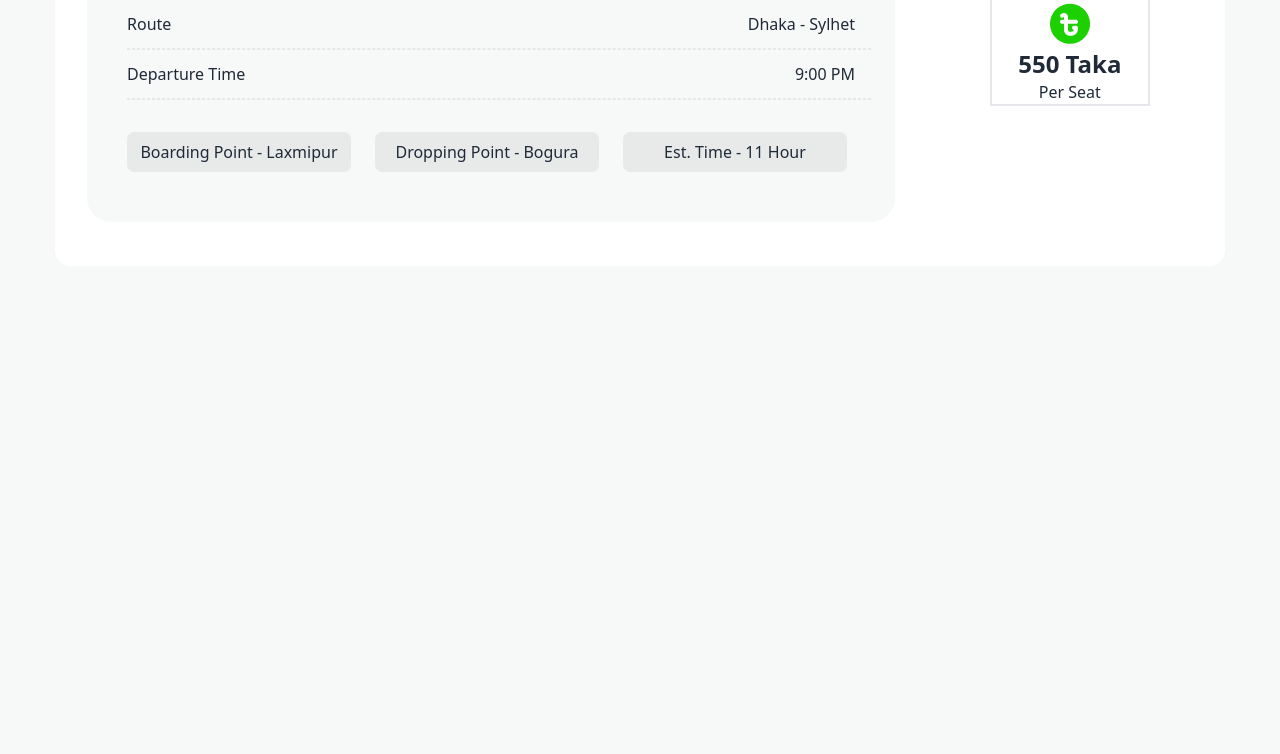
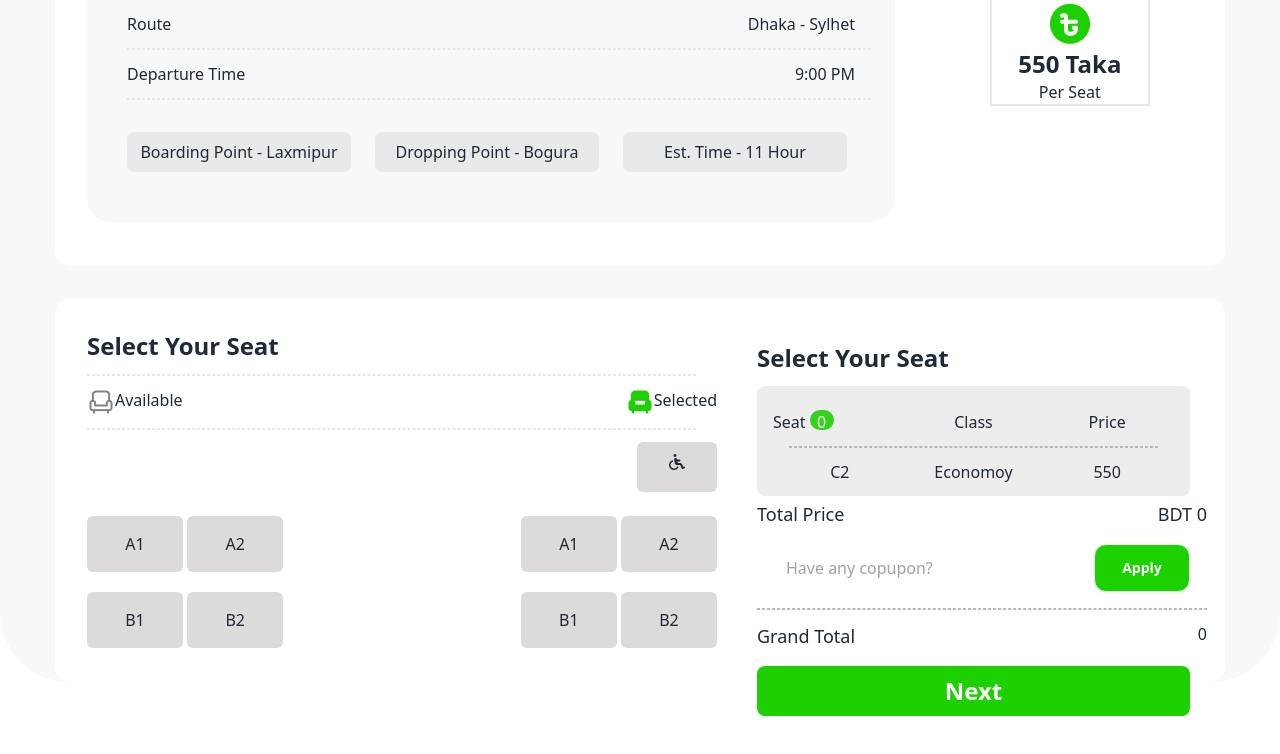
Before and after one commit to Tafiqulislam/My-assignment-is-five, a plain HTML site: page index.html in a window 1280 px wide. Shown: the part 1628-2382 px from the top of the page. After the commit the page ends 2360 px from the top, so only its background shows below. Drawn offline with nearby package versions, Linux system fonts and the light colour scheme.

Commit message:
add section and button

```diff
--- a/index.html
+++ b/index.html
@@ -6,6 +6,8 @@
     <title>My Assingment 5</title>
     <link href="https://cdn.jsdelivr.net/npm/daisyui@4.7.2/dist/full.min.css" rel="stylesheet" type="text/css" />
     <script src="https://cdn.tailwindcss.com"></script>
+    <!-- fonts awasome  -->
+    <script src="https://kit.fontawesome.com/473ee17107.js" crossorigin="anonymous"></script>
 </head>
 <body>
     <header>
@@ -87,7 +89,7 @@
         <!--------main section three---->
         <section>
             <!-- container div -->
-            <div class="h-[2208px] bg-[#F7F8F8] border-t-2 border-[#1DD100] rounded-[70px]">
+            <div class=" bg-[#F7F8F8] border-t-2 border-[#1DD100] rounded-[70px]">
                 <!-- tex box -->
                 <div class="lg:w-[1170px]border-2 text-center mx-auto mt-28">
                     <h3 class="text-4xl font-bold mb-4">P.H Paribahan</h3>
@@ -146,10 +148,105 @@
                             <p>Per Seat</p>
                         </div>
                     </div>
+                </div>
 
+        <!-------section fore--------->
+        <section>
+            <!-- area div -->
+            <div class="lg:w-[1170px] h-96 bg-[#FFFFFF] mx-auto mt-8 rounded-2xl p-8">
+            <div class="flex gap-10">
+                <!--------container box one---------->
+                <div class="container-box">
+                    <div>
+                        <h3 class="text-2xl font-semibold">Select Your Seat</h3>
+                        <div class="lg:w-[609px] border-[1px] border-dashed my-3"></div>
+
+                        <div class="flex justify-between">
+                            <div class="flex">
+                                <img src="images/seat-gray.png" alt="">
+                                <h4>Available</h4>
+                            </div>
+                            <div class="flex">
+                                <img src="images/seat-green-filled.png" alt="">
+                                <h4>Selected</h4>
+                            </div>
+                        </div>
+                        <div class="lg:w-[609px] border-[1px] border-dashed my-3"></div>
+                        <div class="w-20 h-[50px] bg-[#dddada] rounded-md text-center lg:ml-[550px]">
+                            <i class="fa-solid fa-wheelchair my-3"></i>
+                        </div>
+                        <!-- container div -->
+                        <div class="flex justify-between my-6">
+                            <div class=" ">
+                                <div>
+                                    <button class="w-24 h-14 bg-[#dddada] rounded-md">A1</button>
+                                    <button class="w-24 h-14 bg-[#dddada] rounded-md">A2</button>
+                                </div>
+                                <div class="mt-5">
+                                    <button class="w-24 h-14 bg-[#dddada] rounded-md">B1</button>
+                                    <button class="w-24 h-14 bg-[#dddada] rounded-md">B2</button>
+                                </div>
+                            </div>
+
+                            <div class="">
+                                <div>
+                                    <button class="w-24 h-14 bg-[#dddada] rounded-md">A1</button>
+                                    <button class="w-24 h-14 bg-[#dddada] rounded-md">A2</button>
+                                </div>
+                                <div class="mt-5">
+                                    <button class="w-24 h-14 bg-[#dddada] rounded-md">B1</button>
+                                    <button class="w-24 h-14 bg-[#dddada] rounded-md">B2</button>
+                                </div>
+                            </div>
+                        </div>
+                    </div>
+                </div>
+
+                <!---------container box two--------->
+                <div>
+                    <h3 class="text-2xl font-semibold my-3">Select Your Seat</h3>
+                    <div class="lg:w-[433px] bg-[#ededed] rounded-lg pt-6 px-4 pb-3">
+                        <div class="grid grid-cols-3 text-center">
+                            <div class="flex gap-1">
+                                <h4>Seat</h4>
+                                <button class="w-6 h-5 bg-[#1cd100e4] rounded-r-full rounded-l-full text-white">0</button>
+                            </div>
+                            <h4>Class</h4>
+                            <h4>Price</h4>
+                        </div>
+                        <div class="lg:w-[369px] border-[1px] border-dashed my-3 border-[#b7b7b7] mx-auto"></div>
+
+                        <div class="grid grid-cols-3 text-center">
+                            <h1>C2</h1>
+                            <h1>Economoy</h1>
+                            <h1>550</h1>
+                        </div>
+                    </div>
+                    <div class="flex justify-between my-1">
+                        <h3 class="text-lg font-medium">Total Price</h3>
+                        <h3 class="text-lg font-medium">BDT 0</h3>
+                    </div>
+
+                    <div>
+                        <label class="input flex items-center gap-1 my-4">
+                            <input type="text" class="grow p-3" placeholder="Have any copupon?" />
+                            <button class="btn bg-[#1DD100] w-24 text-white rounded-xl">Apply</button>
+                        </label>
+                        <div class="lg:w-[450px] border-[1px] border-dashed my-3 border-[#b7b7b7] mx-auto"></div>
+                    </div>
+                    <div class="flex justify-between">
+                        <h4 class="text-lg font-medium">Grand Total</h4>
+                        <h4>0</h4>
+                    </div>
+                    <button class="bg-[#1DD100] lg:w-[433px] h-[50px] my-4 text-white font-extrabold text-2xl rounded-lg">Next</button>
+                </div>
                 </div>
             </div>
         </section>
+            </div>
+        </section>
+
+
     </main>
 
 
```
Also changed, not shown: 1 other file.
